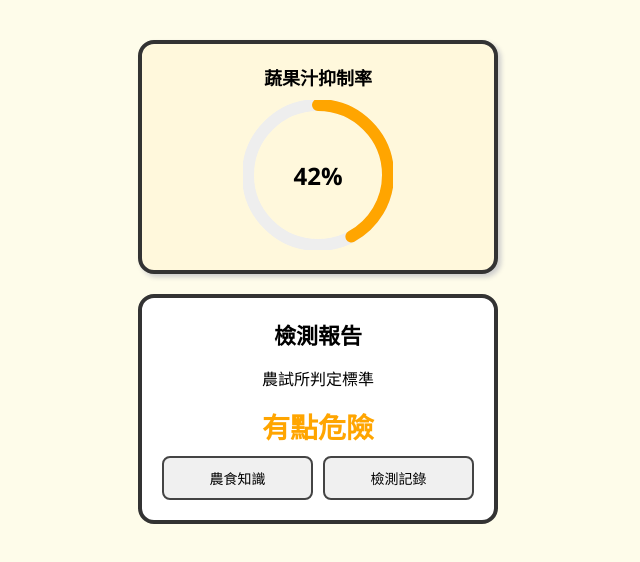
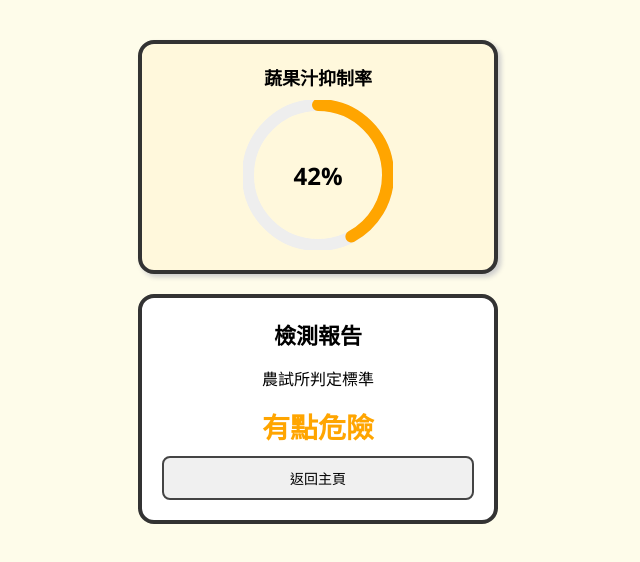
Before and after one commit to Roli-Ram/Roli-Ram.github.io, a plain HTML site: page PesticideTest/Results.html in a window 1280 px wide. Shown: the whole page, without its empty margins (322-962 px from the left). Drawn offline with Linux system fonts and the light colour scheme.

Commit message:
Update Results.html

```diff
--- a/PesticideTest/Results.html
+++ b/PesticideTest/Results.html
@@ -27,8 +27,7 @@
       <p>農試所判定標準</p>
       <div class="status" id="statusText">--</div>
       <div class="buttons">
-        <button>農食知識</button>
-        <button>檢測記錄</button>
+        <button onclick="location.href='index.html'">返回主頁</button>
       </div>
     </div>
 
```
